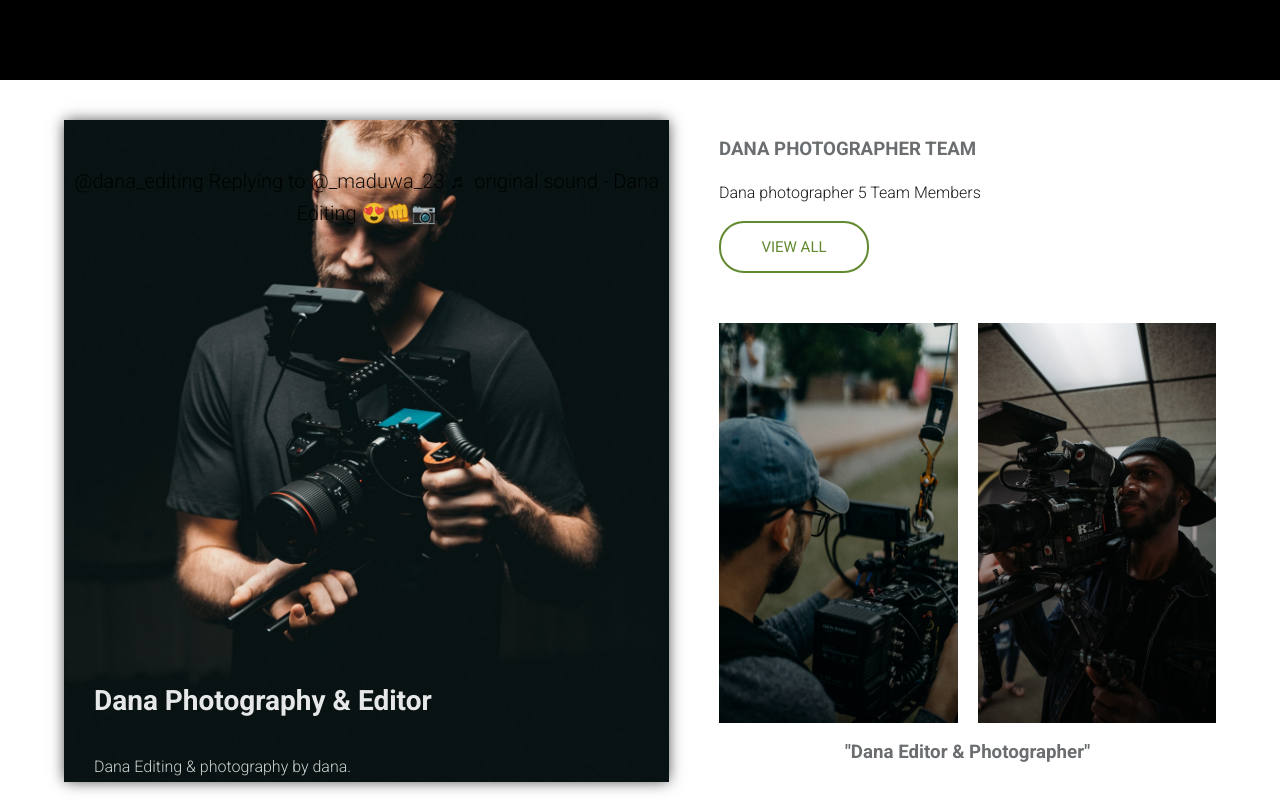
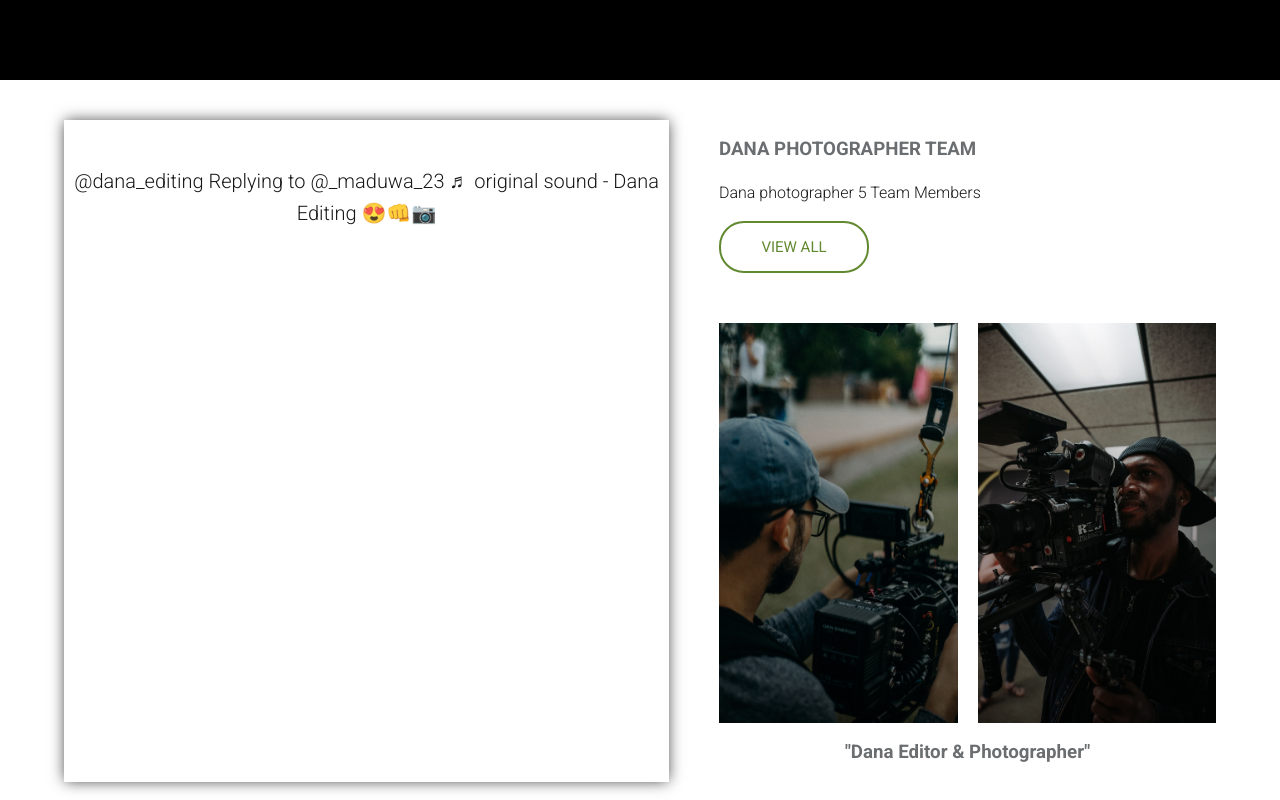
Before and after one commit to OmiduAnjane/dana-editing-family.github.io, a plain HTML site: page index.html in a window 1280 px wide. Shown: the part 720-1520 px from the top of the page. Drawn offline with Linux system fonts and the light colour scheme; a script that the page names is missing.

Commit message:
Update main.css

```diff
--- a/main.css
+++ b/main.css
@@ -228,7 +228,7 @@ blockquote span{
 }
 .sec-one-left{
     height: 100vh;
-    background: url("images/project-main.jpg") center/cover no-repeat;
+    background: url("") center/cover no-repeat;
     box-shadow: 0px 0px 14px -1px rgba(0, 0, 0, 0.75);
     -webkit-box-shadow: 0px 0px 14px -1px rgba(0, 0, 0, 0.75);
     -moz-box-shadow: 0px 0px 14px -1px rgba(0, 0, 0, 0.75);
```
